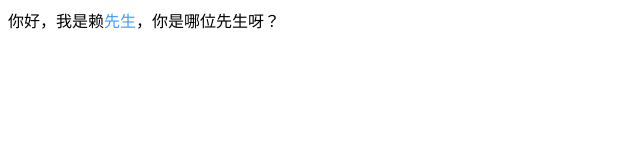
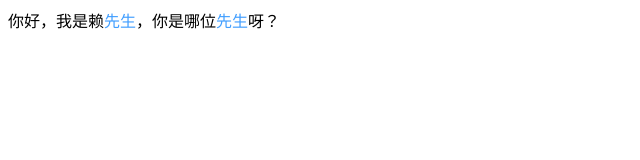
Before and after one commit to flygo996/useful-demos, a plain HTML site: page 搜索关键字高亮/index.html in a window 1280 px wide. Shown: the full height of the page, 0-640 px from the left. Drawn offline with Linux system fonts and the light colour scheme.

Commit message:
opt: 全部替换

```diff
--- a/搜索关键字高亮/index.html
+++ b/搜索关键字高亮/index.html
@@ -10,7 +10,7 @@
     <script>
       // 关键字高亮
       function highlightKeywords (str, keyword) {
-        const reg = new RegExp(keyword, 'i')
+        const reg = new RegExp(keyword, 'ig')
         if (str && keyword) {
           return str.replace(
             reg,
```
